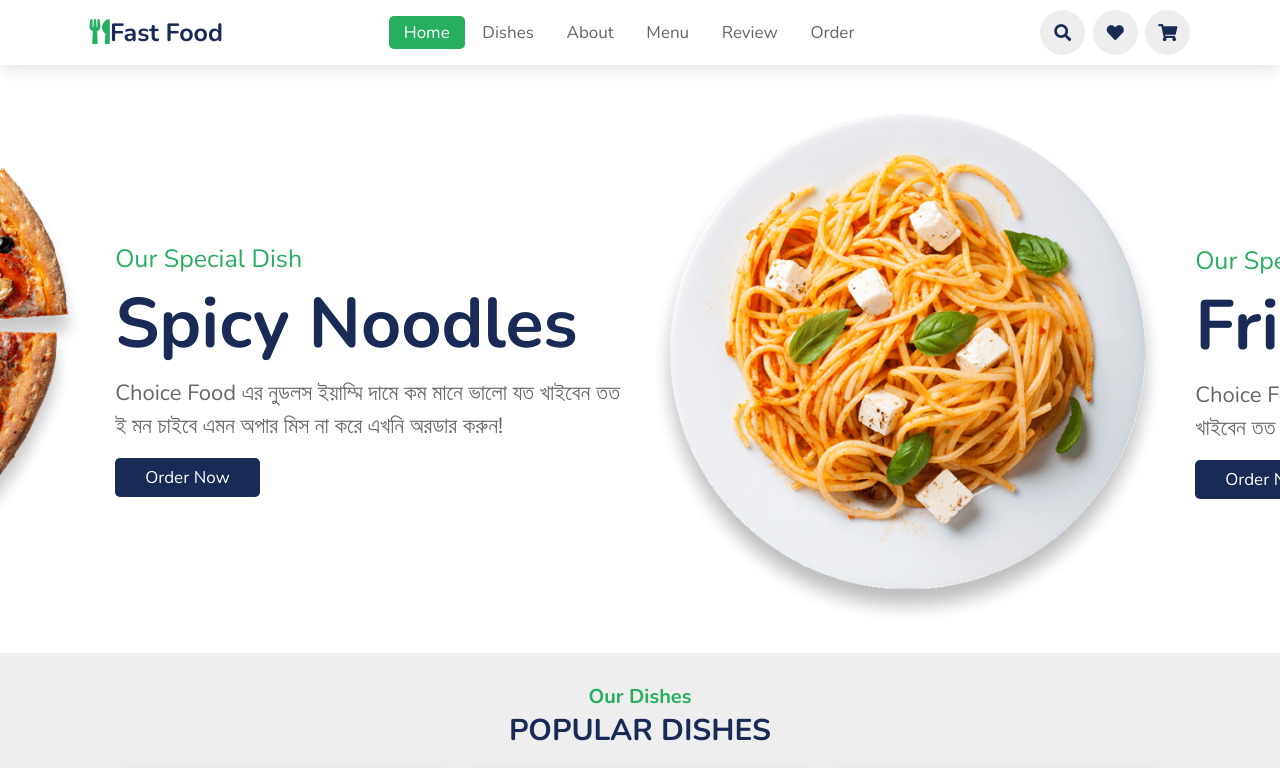
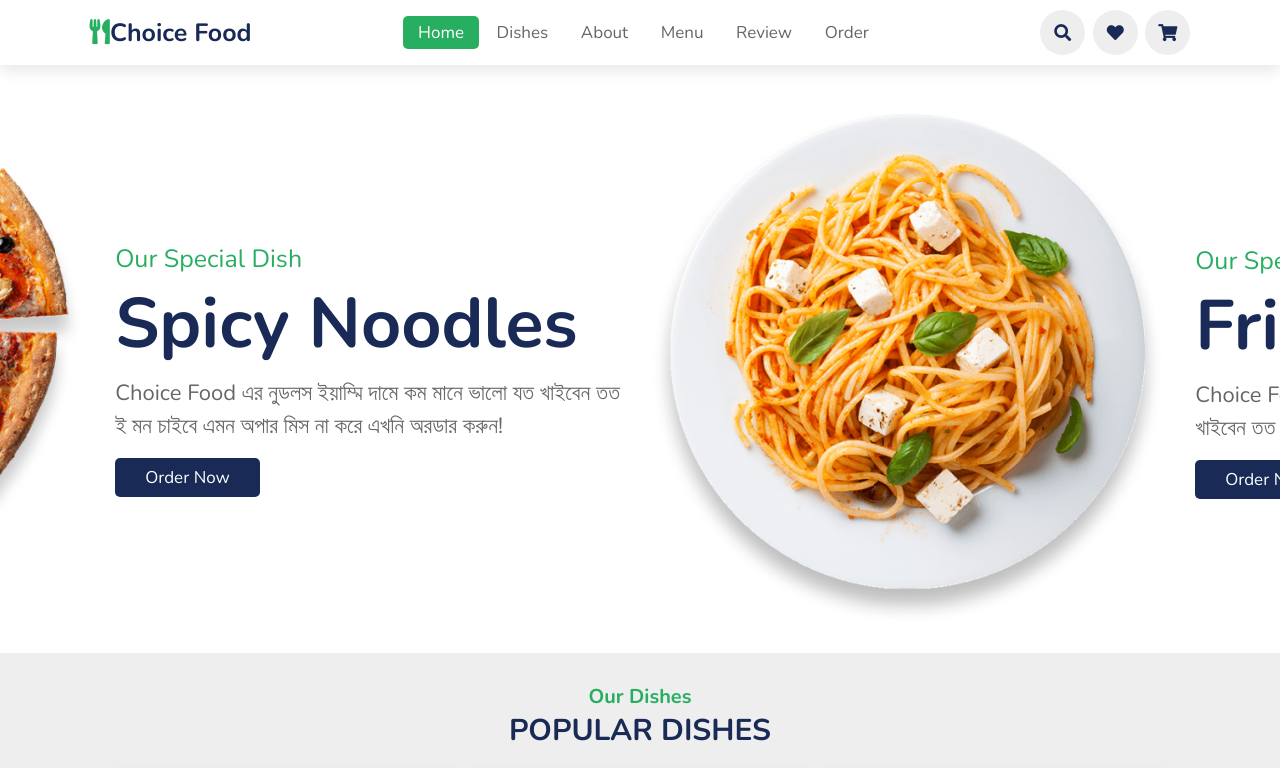
Before and after one commit to asifurrahman-noyon/choice-food, a plain HTML site: page index.html in a window 1280 px wide. Shown: the top 768 px of the page. Drawn offline with nearby package versions, Linux system fonts and the light colour scheme; files whose address does not match are found by name.

Commit message:
Update index.html

```diff
--- a/index.html
+++ b/index.html
@@ -21,7 +21,7 @@
 
 <header>
 
-    <a href="#" class="logo"><i class="fas fa-utensils"></i>fast food</a>
+    <a href="#" class="logo"><i class="fas fa-utensils"></i>Choice food</a>
 
     <nav class="navbar">
         <a class="active" href="#home">home</a>
```
